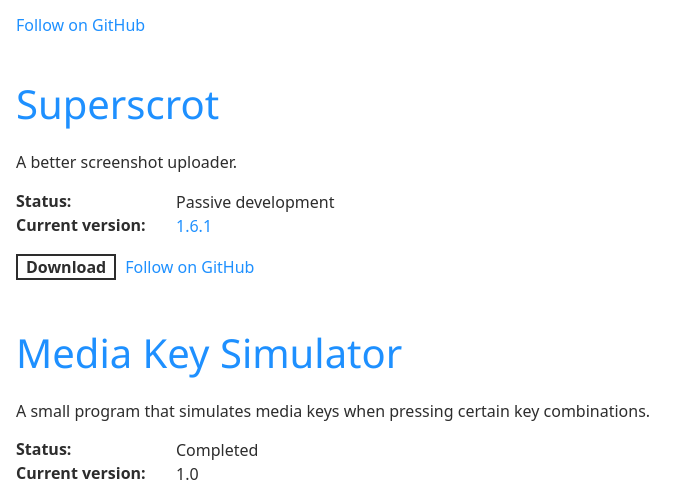
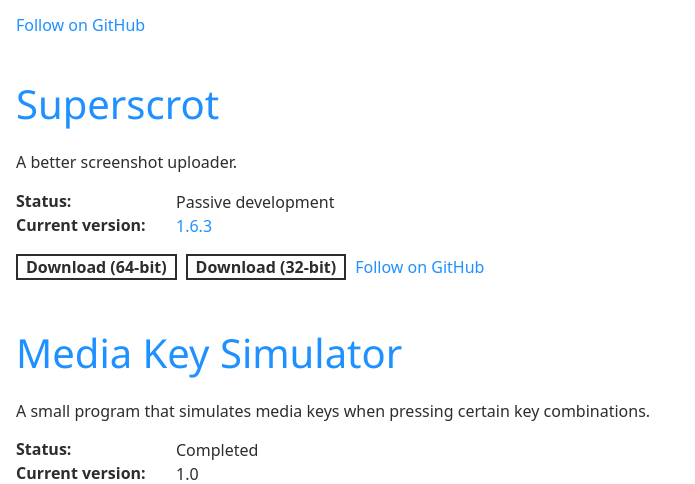
Before and after one commit to Vivelin/horsedrowner.net, a PHP site: page /index.php?p=projects in a window 1280 px wide. Shown: the part 377-861 px from the top of the page, without its empty margins (0-695 px from the left). Run offline with PHP 8.4, Linux system fonts and the light colour scheme; data that the repository does not hold is empty; a stand-in replaces the project's code that opens the database connection.

Commit message:
Superscrot 1.6.3

```diff
--- a/pages/projects.php
+++ b/pages/projects.php
@@ -21,12 +21,11 @@
     <dd>Passive development
 
     <dt>Current version:
-    <dd><a href="https://github.com/horsedrowner/Superscrot/wiki/Version-History" target="_blank">1.6.1</a>
+    <dd><a href="https://github.com/horsedrowner/Superscrot/wiki/Version-History" target="_blank">1.6.3</a>
 </dl>
 <p>
-    <a class="button" href="http://horsedrowner.net/app/Superscrot.application">Download</a>
-    <!-- <a class="button" href="http://d.horsedrowner.net/superscrot-1.6.1.zip">Download (64-bit)</a>
-    <a class="button" href="http://d.horsedrowner.net/superscrot-1.6.1-x86.zip">Download (32-bit)</a> -->
+    <a class="button" href="http://d.horsedrowner.net/Superscrot-1.6.3.zip">Download (64-bit)</a>
+    <a class="button" href="http://d.horsedrowner.net/Superscrot-1.6.3-x86.zip">Download (32-bit)</a>
     <a href="https://github.com/horsedrowner/Superscrot" target="_blank">Follow on GitHub</a>
 </p>
 
```
